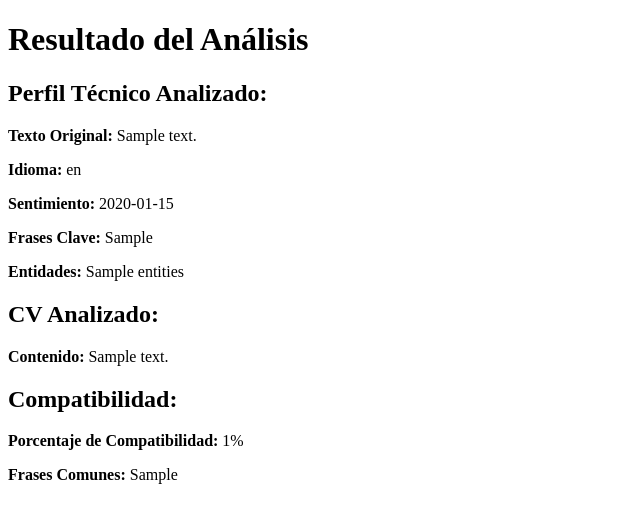
After one commit to AlanCienega/ghost-wise, a Flask app: template templates/result.html in a window 1280 px wide. The commit adds this page. Shown: the top 523 px of the page, without its empty margins (0-640 px from the left). Run offline with Flask 3, Linux system fonts and the light colour scheme; the template is opened without the code that fills it: most values are stand-ins (such as "Sample title", 1, 10 or a date in 2020).

Commit message:
feat(TextAnalyticsClient): check match with resume

```diff
--- a/app.py
+++ b/app.py
@@ -1,29 +1,118 @@
-from flask import Flask, request, render_template
+from flask import Flask, render_template, request
 from dotenv import load_dotenv
-from linkedin_api import Linkedin
 import os
-
-load_dotenv()
+from azure.core.credentials import AzureKeyCredential
+from azure.ai.textanalytics import TextAnalyticsClient
+from azure.ai.formrecognizer import DocumentAnalysisClient
 
 app = Flask(__name__)
 
-# Iniciar sesión en LinkedIn API
-api = Linkedin(os.getenv('EMAIL'), os.getenv('PASSWORD'))
+# Cargar configuraciones
+load_dotenv()
+ai_endpoint = os.getenv('AI_SERVICE_ENDPOINT')
+ai_key = os.getenv('AI_SERVICE_KEY')
+document_endpoint = os.getenv("AZURE_FORMRECOGNIZER_ENDPOINT")
+document_key = os.getenv("AZURE_FORMRECOGNIZER_KEY")
 
-@app.route('/', methods=['GET', 'POST'])
+# Crear clientes de Azure
+credential = AzureKeyCredential(ai_key)
+ai_client = TextAnalyticsClient(endpoint=ai_endpoint, credential=credential)
+document_analysis_client = DocumentAnalysisClient(endpoint=document_endpoint, credential=AzureKeyCredential(document_key))
+
+# Funciones de análisis de texto
+def get_language(text, client):
+    response = client.detect_language(documents=[text])[0]
+    return response.primary_language.name
+
+def get_sentiment(text, client):
+    response = client.analyze_sentiment(documents=[text])[0]
+    return response.sentiment
+
+def get_key_phrases(text, client):
+    response = client.extract_key_phrases(documents=[text])[0]
+    return response.key_phrases
+
+def get_entities(text, client):
+    response = client.recognize_entities(documents=[text])[0]
+    return [entity.text for entity in response.entities]
+
+# Función de análisis de CV
+def analyze_cv(cv_path, client):
+    with open(cv_path, "rb") as file:
+        try:
+            poller = client.begin_analyze_document("prebuilt-document", file)
+            result = poller.result()
+        except Exception as e:
+            print(f"Error occurred: {e}")
+            return {}
+
+        extracted_data = {"text": []}
+        for page in result.pages:
+            page_text = []
+            for line in page.lines:
+                page_text.append(line.content)
+            extracted_data["text"].append(" ".join(page_text))
+
+        extracted_data["tables"] = []
+        for table in result.tables:
+            table_data = []
+            for cell in table.cells:
+                table_data.append({
+                    "content": cell.content,
+                    "rowIndex": cell.row_index,
+                    "columnIndex": cell.column_index
+                })
+            extracted_data["tables"].append(table_data)
+
+        return extracted_data
+
+@app.route('/')
 def index():
-    profile_data = None
-    certifications = []
-    if request.method == 'POST':
-        profile = request.form['profile']
-        profile_data = api.get_profile(profile)
-        certifications = profile_data['certifications']
-    return render_template(
-        'index.html',
-        profile_data=profile_data,
-        certifications=certifications,
-        certifications_counter=len(certifications)
-        )
+    return render_template('index.html')
+
+@app.route('/submit', methods=['POST'])
+def submit():
+    profile_text = request.form['profile']
+    cv_file = request.files['cv']
+
+    # Analizar perfil técnico
+    language = get_language(profile_text, ai_client)
+    sentiment = get_sentiment(profile_text, ai_client)
+    key_phrases = get_key_phrases(profile_text, ai_client)
+    entities = get_entities(profile_text, ai_client)
+
+    profile_analysis = {
+        "original_text": profile_text,
+        "language": language,
+        "sentiment": sentiment,
+        "key_phrases": key_phrases,
+        "entities": entities
+    }
+
+    # Crear el directorio 'uploads' si no existe
+    upload_dir = "uploads"
+    if not os.path.exists(upload_dir):
+        os.makedirs(upload_dir)
+
+    # Guardar CV y analizarlo
+    cv_path = os.path.join(upload_dir, cv_file.filename)
+    cv_file.save(cv_path)
+    cv_data = analyze_cv(cv_path, document_analysis_client)
+
+    # Calcular compatibilidad (simple comparación de key phrases)
+    cv_text = " ".join(cv_data.get("text", []))
+    cv_key_phrases = get_key_phrases(cv_text, ai_client)
+    common_phrases = set(key_phrases).intersection(set(cv_key_phrases))
+    compatibility_percentage = (len(common_phrases) / len(key_phrases)) * 100
+
+    result = {
+        "profile_analysis": profile_analysis,
+        "cv_analysis": cv_data,
+        "compatibility_percentage": compatibility_percentage,
+        "common_phrases": list(common_phrases)
+    }
+
+    return render_template('result.html', result=result)
 
 if __name__ == '__main__':
     app.run(debug=True)
--- /dev/null
+++ b/templates/result.html
@@ -0,0 +1,24 @@
+<!DOCTYPE html>
+<html lang="en">
+<head>
+    <meta charset="UTF-8">
+    <meta name="viewport" content="width=device-width, initial-scale=1.0">
+    <title>Job Matcher Result</title>
+</head>
+<body>
+    <h1>Resultado del Análisis</h1>
+    <h2>Perfil Técnico Analizado:</h2>
+    <p><strong>Texto Original:</strong> {{ result.profile_analysis.original_text }}</p>
+    <p><strong>Idioma:</strong> {{ result.profile_analysis.language }}</p>
+    <p><strong>Sentimiento:</strong> {{ result.profile_analysis.sentiment }}</p>
+    <p><strong>Frases Clave:</strong> {{ result.profile_analysis.key_phrases }}</p>
+    <p><strong>Entidades:</strong> {{ result.profile_analysis.entities }}</p>
+
+    <h2>CV Analizado:</h2>
+    <p><strong>Contenido:</strong> {{ result.cv_analysis.text }}</p>
+
+    <h2>Compatibilidad:</h2>
+    <p><strong>Porcentaje de Compatibilidad:</strong> {{ result.compatibility_percentage }}%</p>
+    <p><strong>Frases Comunes:</strong> {{ result.common_phrases }}</p>
+</body>
+</html>
```
Also changed, not shown: linkedin_profile.py (added, +29 -0 lines), templates/index.html (+14 -31 lines).
